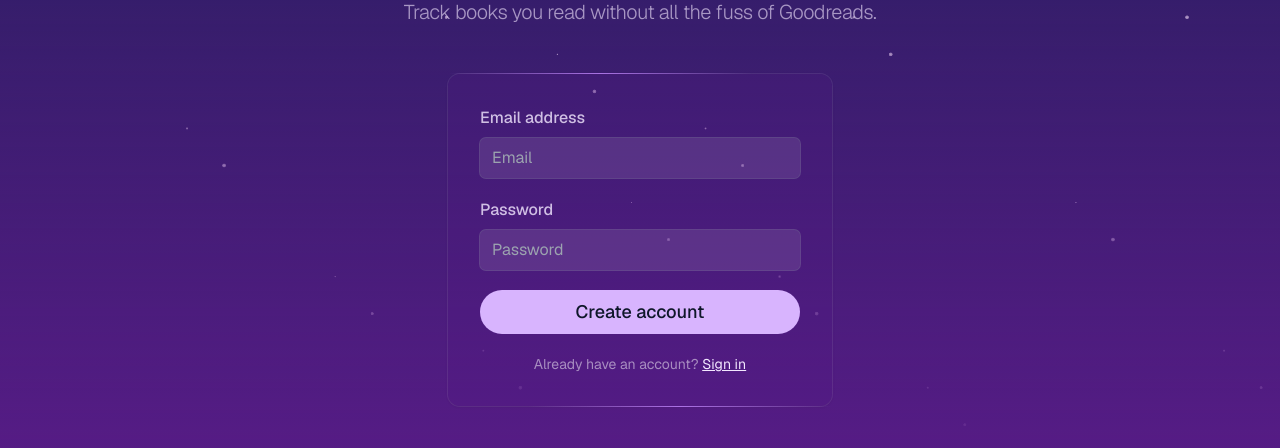
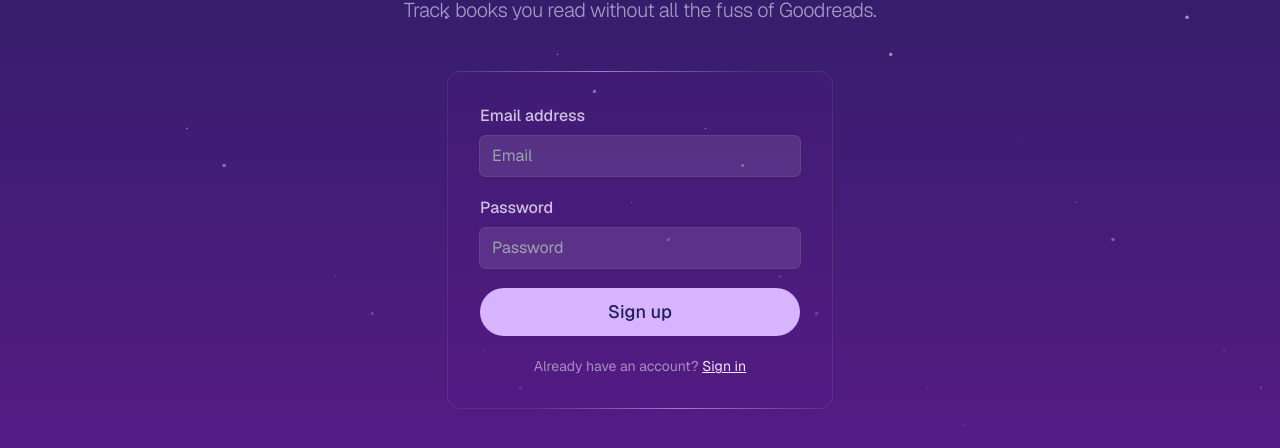
Before and after one commit to trishalim/pocket-dreams, a Next.js app: page / in a window 1280 px wide. Shown: the part 316-764 px from the top of the page. Built offline with nearby package versions, Linux system fonts and the light colour scheme; no server answers.

Commit message:
fix signup

```diff
--- a/app/(account)/Heading.tsx
+++ b/app/(account)/Heading.tsx
@@ -3,13 +3,8 @@ import Link from "next/link";
 
 export default function Heading({ heading = "" }: { heading: string }) {
   return (
-    <div className="flex flex-col items-start gap-6 mb-5 sm:flex-row sm:items-center">
-      <Link href="/" aria-label="Go to homepage">
-        <BooksIcon className="h-16 sm:h-28 w-auto sm:order-last" />
-      </Link>
-      <h1 className="font-serif text-gradient text-4xl font-semibold">
-        {heading}
-      </h1>
-    </div>
+    <h1 className="font-serif text-gradient text-4xl font-semibold mb-5 ">
+      {heading}
+    </h1>
   );
 }
--- a/app/(account)/login/page.tsx
+++ b/app/(account)/login/page.tsx
@@ -60,7 +60,9 @@ export default function Login({
       >
         Sign in
       </Button>
-      {searchParams?.message && <p className="mt-4">{searchParams.message}</p>}
+      {searchParams?.message && (
+        <p className="text-purple-100 mt-4">{searchParams.message}</p>
+      )}
 
       <div className="border-t border-white/10 mt-4 pt-4 text-purple-100/60 text-center">
         Don&apos;t have an account yet?{" "}
--- a/app/(account)/register/page.tsx
+++ b/app/(account)/register/page.tsx
@@ -70,7 +70,9 @@ export default function Register({
         Sign up
       </Button>
 
-      {searchParams?.message && <p className="mt-4">{searchParams.message}</p>}
+      {searchParams?.message && (
+        <p className="text-purple-100 mt-4">{searchParams.message}</p>
+      )}
 
       <div className="border-t border-white/10 mt-4 pt-4 text-purple-100/60 text-center">
         Already have an account?{" "}
--- a/app/search/page.tsx
+++ b/app/search/page.tsx
@@ -31,7 +31,7 @@ export default async function Page({
   return (
     <>
       <SearchForm q={q} className="max-w-2xl mx-auto" />
-      <Container>
+      <Container className="mt-5">
         {results?.docs?.length ? (
           <div className="grid md:grid-cols-3 gap-3">
             {results?.docs?.map((r: BookDocument) => (
--- a/components/Button.tsx
+++ b/components/Button.tsx
@@ -39,7 +39,7 @@ export default function Button(props: AnchorProps | ButtonProps) {
   const sizeClassNames = {
     sm: "py-1.5 px-3 text-sm",
     md: "py-2 px-5",
-    lg: "py-2.5 px-6 text-lg",
+    lg: "py-2 md:py-2.5 px-6 md:text-lg",
   };
 
   const className = `${customClassName} ${pending && pendingText ? " cursor-not-allowed opacity-50" : ""} ${variantClassNames.base} ${variantClassNames[variant]} ${sizeClassNames[size]}`;
--- a/components/LandingPage.tsx
+++ b/components/LandingPage.tsx
@@ -1,7 +1,35 @@
 import Link from "next/link";
 import LogoIcon from "@/components/icons/LogoIcon";
+import { headers } from "next/headers";
+import { createClient } from "@/utils/supabase/server";
+import { redirect } from "next/navigation";
+import Button from "@/components/Button";
 
 export default function LandingPage() {
+  const signUp = async (formData: FormData) => {
+    "use server";
+
+    const origin = headers().get("origin");
+    const email = formData.get("email") as string;
+    const password = formData.get("password") as string;
+    const supabase = createClient();
+
+    const { error, data } = await supabase.auth.signUp({
+      email,
+      password,
+      options: {
+        emailRedirectTo: `${origin}/auth/callback`,
+      },
+    });
+
+    if (error) {
+      console.log(error);
+      return redirect("/?message=Could not authenticate user");
+    }
+
+    return redirect("/?message=Check email to continue sign in process");
+  };
+
   return (
     <div className="bg-purple-950">
       <div className="bg-[url('/images/stars.svg')]">
@@ -18,7 +46,10 @@ export default function LandingPage() {
               </p>
             </div>
 
-            <form className="shadow relative flex flex-col gap-5 max-w-sm w-full p-5 sm:p-8 bg-purple-900/20 ring-1 ring-purple-200/10 rounded-xl">
+            <form
+              action={signUp}
+              className="shadow relative flex flex-col gap-5 max-w-sm w-full p-5 sm:p-8 bg-purple-900/20 ring-1 ring-purple-200/10 rounded-xl"
+            >
               <div className="absolute -top-px left-0 right-20 h-px bg-gradient-to-r from-purple-400/0 via-purple-400/80 to-purple-400/0"></div>
               <div className="absolute -bottom-px left-20 right-0 h-px bg-gradient-to-r from-purple-400/0 via-purple-400/80 to-purple-400/0"></div>
               <div className="grid gap-2">
@@ -48,12 +79,16 @@ export default function LandingPage() {
                   className="w-full rounded-md ring-1 ring-gray-400/30 px-3 py-2 bg-white/10 focus:outline-none focus:ring-2 focus:ring-purple-200 text-white"
                 />
               </div>
-              <button
+
+              <Button
                 type="submit"
-                className="bg-purple-300 font-medium text-lg text-slate-900 px-4 py-2 rounded-full"
+                variant="primary"
+                formAction={signUp}
+                pendingText="Signing Up..."
+                size="lg"
               >
-                Create account
-              </button>
+                Sign up
+              </Button>
 
               <p className="text-sm text-white/50">
                 Already have an account?{" "}
```
